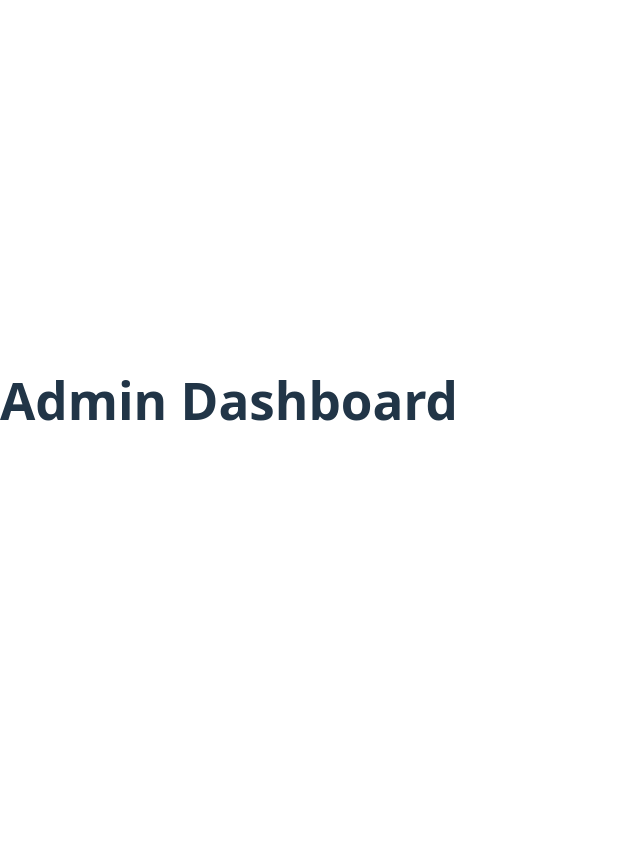
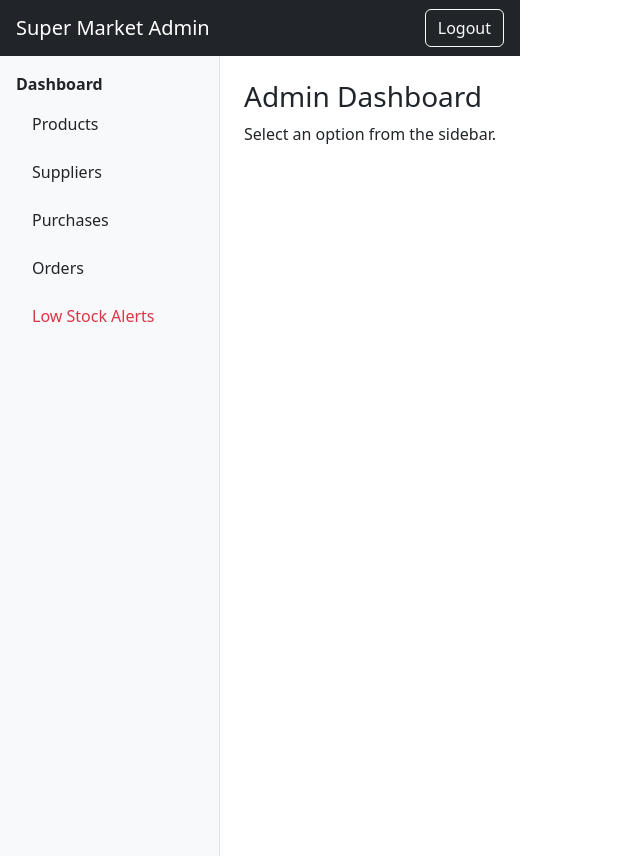
Before and after one commit to 419Sumanth/supermarket, a React (Vite) app in the folder client/: page /admin in a window 1280 px wide. Shown: the whole page, without its empty margins (0-640 px from the left). Before the commit the page ends 800 px from the top, so only its background shows below. Built offline with nearby package versions, Linux system fonts and the light colour scheme.

Commit message:
Phase 3: Admin and User dashboard layouts

```diff
--- a/client/package.json
+++ b/client/package.json
@@ -10,6 +10,7 @@
     "preview": "vite preview"
   },
   "dependencies": {
+    "bootstrap": "^5.3.8",
     "react": "^19.2.0",
     "react-dom": "^19.2.0",
     "react-router-dom": "^7.13.0"
--- a/client/src/Pages/admin/AdminDashboard.jsx
+++ b/client/src/Pages/admin/AdminDashboard.jsx
@@ -1,8 +1,20 @@
+import AdminNavbar from "./AdminNavbar";
+import AdminSidebar from "./AdminSidebar";
+
 function AdminDashboard() {
   return (
-    <div className="p-6">
-      <h1 className="text-2xl font-bold">Admin Dashboard</h1>
-    </div>
+    <>
+      <AdminNavbar />
+
+      <div className="d-flex">
+        <AdminSidebar />
+
+        <div className="flex-grow-1 p-4">
+          <h3>Admin Dashboard</h3>
+          <p>Select an option from the sidebar.</p>
+        </div>
+      </div>
+    </>
   );
 }
 
--- /dev/null
+++ b/client/src/Pages/admin/AdminNavbar.jsx
@@ -0,0 +1,13 @@
+function AdminNavbar() {
+  return (
+    <nav className="navbar navbar-dark bg-dark px-3">
+      <span className="navbar-brand">Super Market Admin</span>
+
+      <button className="btn btn-outline-light">
+        Logout
+      </button>
+    </nav>
+  );
+}
+
+export default AdminNavbar;
--- /dev/null
+++ b/client/src/Pages/admin/AdminSidebar.jsx
@@ -0,0 +1,36 @@
+function AdminSidebar() {
+  return (
+    <div
+      className="bg-light border-end"
+      style={{ width: "220px", minHeight: "100vh" }}
+    >
+      <ul className="nav flex-column p-3">
+        <li className="nav-item mb-2">
+          <span className="fw-bold">Dashboard</span>
+        </li>
+
+        <li className="nav-item mb-2">
+          <span className="nav-link text-dark">Products</span>
+        </li>
+
+        <li className="nav-item mb-2">
+          <span className="nav-link text-dark">Suppliers</span>
+        </li>
+
+        <li className="nav-item mb-2">
+          <span className="nav-link text-dark">Purchases</span>
+        </li>
+
+        <li className="nav-item mb-2">
+          <span className="nav-link text-dark">Orders</span>
+        </li>
+
+        <li className="nav-item mb-2">
+          <span className="nav-link text-danger">Low Stock Alerts</span>
+        </li>
+      </ul>
+    </div>
+  );
+}
+
+export default AdminSidebar;
--- a/client/src/Pages/user/UserDashboard.jsx
+++ b/client/src/Pages/user/UserDashboard.jsx
@@ -1,8 +1,20 @@
+import UserNavbar from "./UserNavbar";
+import UserSidebar from "./UserSidebar";
+
 function UserDashboard() {
   return (
-    <div className="p-6">
-      <h1 className="text-2xl font-bold">User Dashboard</h1>
-    </div>
+    <>
+      <UserNavbar />
+
+      <div className="d-flex">
+        <UserSidebar />
+
+        <div className="flex-grow-1 p-4">
+          <h3>User Dashboard</h3>
+          <p>Welcome to your dashboard.</p>
+        </div>
+      </div>
+    </>
   );
 }
 
--- /dev/null
+++ b/client/src/Pages/user/UserNavbar.jsx
@@ -0,0 +1,13 @@
+function UserNavbar() {
+  return (
+    <nav className="navbar navbar-dark bg-primary px-3">
+      <span className="navbar-brand">Super Market</span>
+
+      <button className="btn btn-outline-light">
+        Logout
+      </button>
+    </nav>
+  );
+}
+
+export default UserNavbar;
--- /dev/null
+++ b/client/src/Pages/user/UserSidebar.jsx
@@ -0,0 +1,32 @@
+function UserSidebar() {
+  return (
+    <div
+      className="bg-light border-end"
+      style={{ width: "220px", minHeight: "100vh" }}
+    >
+      <ul className="nav flex-column p-3">
+        <li className="nav-item mb-2">
+          <span className="fw-bold">Dashboard</span>
+        </li>
+
+        <li className="nav-item mb-2">
+          <span className="nav-link text-dark">Home</span>
+        </li>
+
+        <li className="nav-item mb-2">
+          <span className="nav-link text-dark">Products</span>
+        </li>
+
+        <li className="nav-item mb-2">
+          <span className="nav-link text-dark">My Orders</span>
+        </li>
+
+        <li className="nav-item mb-2">
+          <span className="nav-link text-dark">Profile</span>
+        </li>
+      </ul>
+    </div>
+  );
+}
+
+export default UserSidebar;
--- a/client/src/main.jsx
+++ b/client/src/main.jsx
@@ -3,6 +3,8 @@ import ReactDOM from "react-dom/client";
 import { BrowserRouter } from "react-router-dom";
 import App from "./App.jsx";
 import "./index.css";
+import "bootstrap/dist/css/bootstrap.min.css";
+
 
 ReactDOM.createRoot(document.getElementById("root")).render(
   <React.StrictMode>
```
Also changed, not shown: 2 other files (tests, documents, lock files or other folders).
